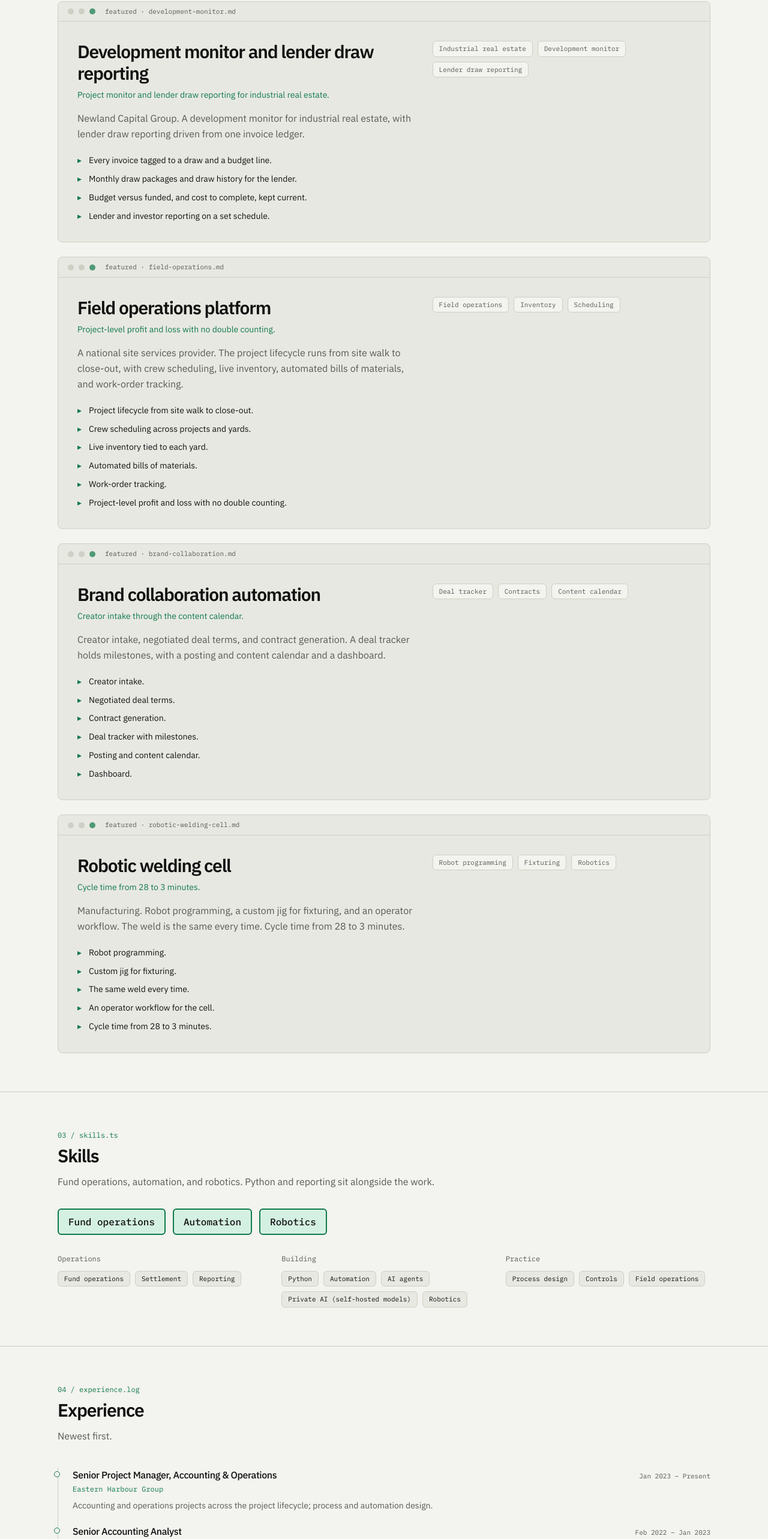
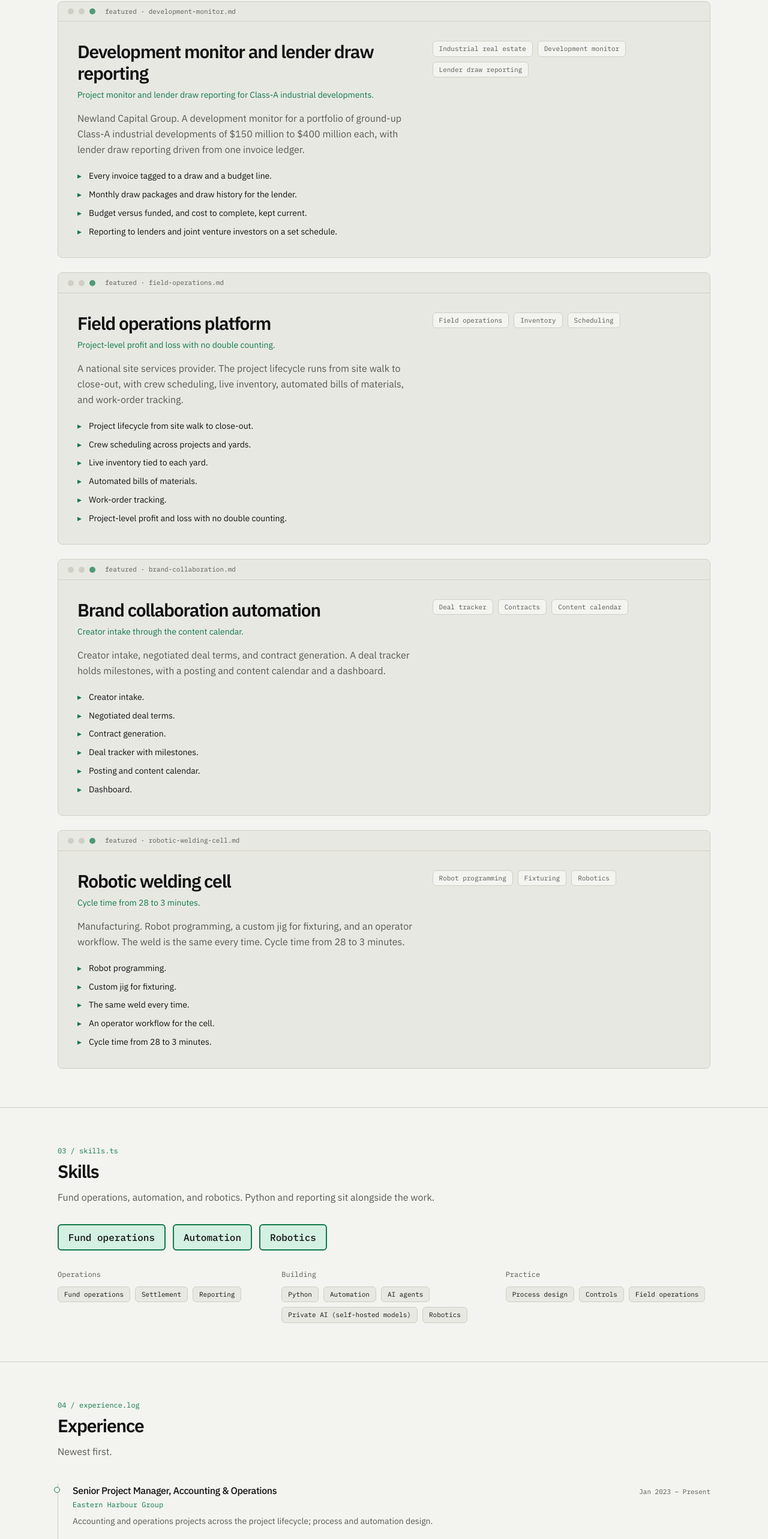
Before and after one commit to al4142/portfolio, a Next.js app: page / in a window 1280 px wide. Shown: the part 1842-4408 px from the top of the page at 60% size. Built offline with nearby package versions, Linux system fonts and the light colour scheme.

Commit message:
Expand the Newland experience and development monitor card.
Describe the Class-A industrial portfolio on the experience entry and on the lender draw reporting card.

```diff
--- a/src/content/site.ts
+++ b/src/content/site.ts
@@ -174,16 +174,16 @@ export const site: SiteContent = {
         id: "development-monitor",
         title: "Development monitor and lender draw reporting",
         summary:
-          "Project monitor and lender draw reporting for industrial real estate.",
+          "Project monitor and lender draw reporting for Class-A industrial developments.",
         description:
-          "Newland Capital Group. A development monitor for industrial real estate, with lender draw reporting driven from one invoice ledger.",
+          "Newland Capital Group. A development monitor for a portfolio of ground-up Class-A industrial developments of $150 million to $400 million each, with lender draw reporting driven from one invoice ledger.",
         featured: true,
         tags: ["Industrial real estate", "Development monitor", "Lender draw reporting"],
         highlights: [
           "Every invoice tagged to a draw and a budget line.",
           "Monthly draw packages and draw history for the lender.",
           "Budget versus funded, and cost to complete, kept current.",
-          "Lender and investor reporting on a set schedule.",
+          "Reporting to lenders and joint venture investors on a set schedule.",
         ],
       },
       {
@@ -255,7 +255,7 @@ export const site: SiteContent = {
         company: "Newland Capital Group",
         dates: "Feb 2022 – Jan 2023",
         bullets: [
-          "Investment operations accounting: settlement, reconciliation, reporting.",
+          "Managed, tracked and reported on ground-up Class-A industrial developments of $150 million to $400 million each, build-to-suit and speculative, for e-commerce and distribution tenants in major U.S. port markets. Built the development project monitor and lender draw reporting.",
         ],
       },
       {
```
